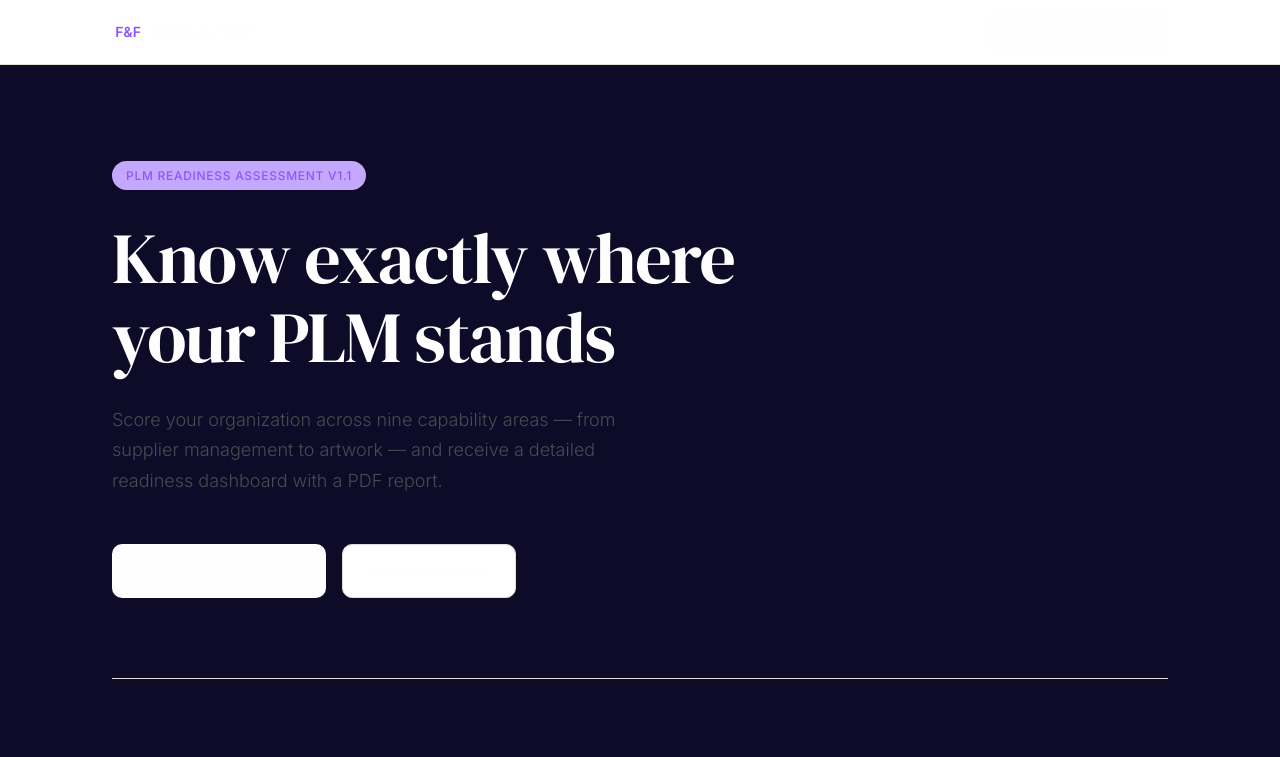
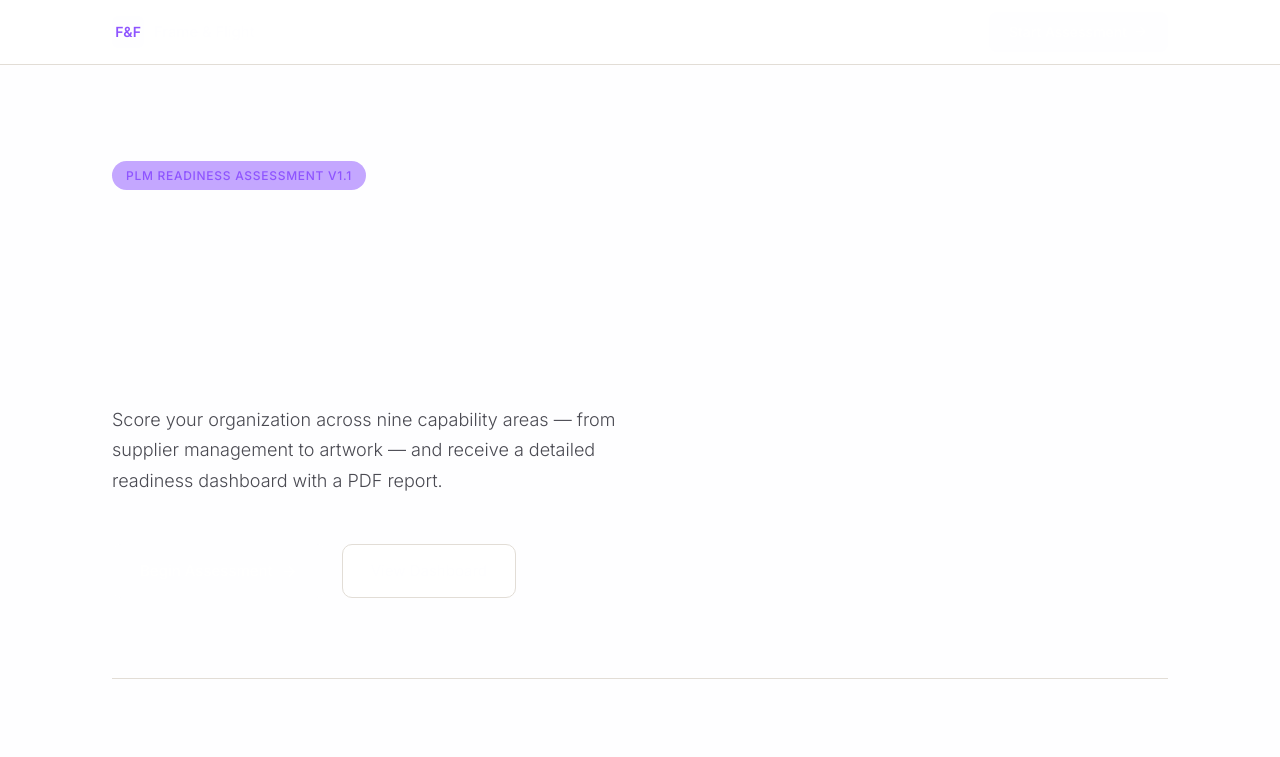
Before and after one commit to frameandflight/readiness-platform, a Next.js app in the folder files/readiness-platform/readiness-platform/: page / in a window 1280 px wide. Shown: the top 757 px of the page. Built offline with nearby package versions, Linux system fonts and the light colour scheme.

Commit message:
Update globals.css

```diff
--- a/files/readiness-platform/readiness-platform/src/app/globals.css
+++ b/files/readiness-platform/readiness-platform/src/app/globals.css
@@ -4,7 +4,7 @@
 
 :root {
   --ink: #fefeff;
-  --chalk: #0d0b28;
+  --chalk: #fefeff;
   --slate: #4a4a52;
   --accent: #8e54ff;
   --accent-light: #c4a7ff;
```
